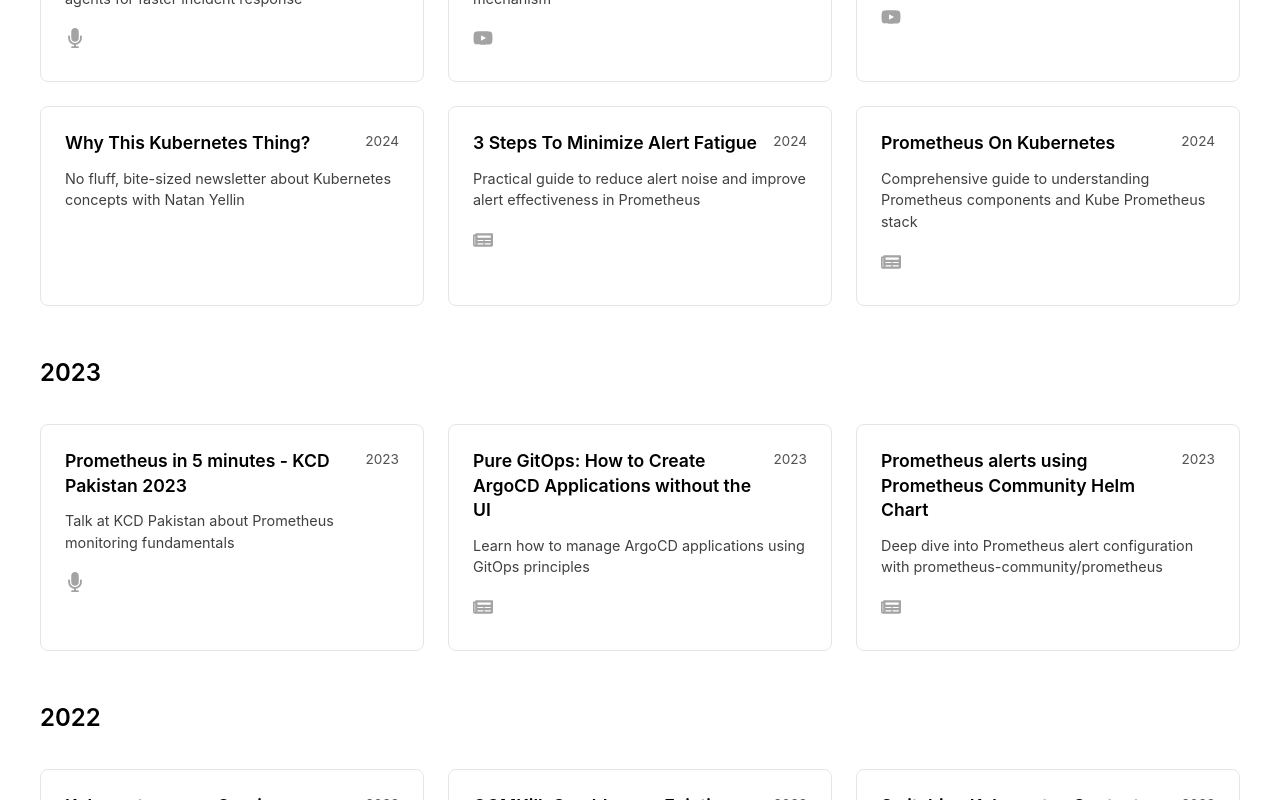
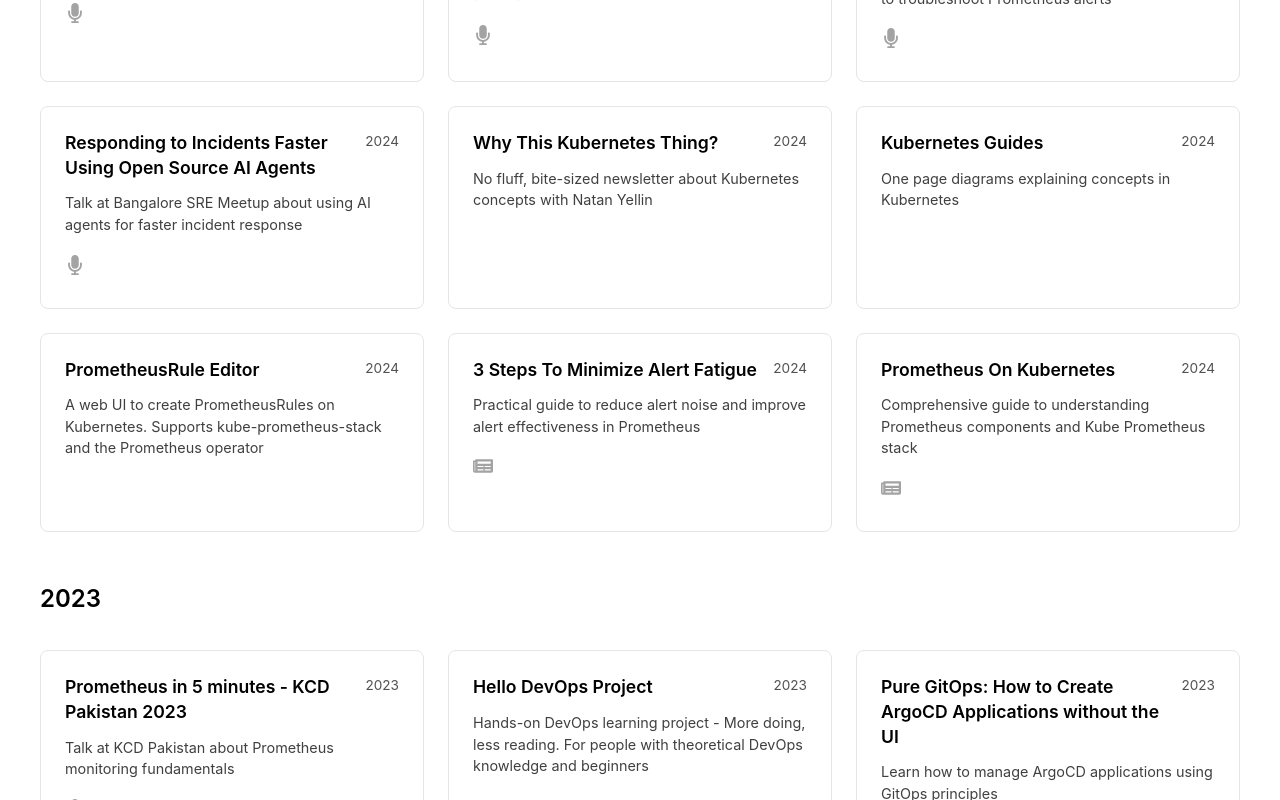
Before and after one commit to pavangudiwada/personal-website, a Next.js app: page /work in a window 1280 px wide. Shown: the part 1160-1960 px from the top of the page. Built offline with nearby package versions, Linux system fonts and the light colour scheme.

Commit message:
Added some other work

```diff
--- a/src/app/work/page.js
+++ b/src/app/work/page.js
@@ -80,14 +80,14 @@ const workItems = [
         title: "What does Prometheus scraping mean and how does it work?",
         description: "Video explanation of Prometheus scraping mechanism",
         category: "videos",
-        year: "2024",
+        year: "2025",
         link: "https://www.linkedin.com/posts/pavangudiwada_what-does-prometheus-scraping-mean-and-how-activity-7296555205838393344-EiQS"
     },
     {
         title: "Learn how Prometheus works in 2 minutes",
         description: "Quick video guide to understanding Prometheus",
         category: "videos",
-        year: "2024",
+        year: "2025",
         link: "https://www.linkedin.com/posts/pavangudiwada_learn-how-prometheus-works-in-2-minutes-activity-7294752532961050625-4PwK"
     },
     // Newsletter
@@ -97,6 +97,27 @@ const workItems = [
         category: "others",
         year: "2024",
         link: "https://whyk8s.substack.com"
+    },
+    {
+        title: "Kubernetes Guides",
+        description: "One page diagrams explaining concepts in Kubernetes",
+        category: "others",
+        year: "2024",
+        link: "https://github.com/pavangudiwada/kubernetesguides"
+    },
+    {
+        title: "Hello DevOps Project",
+        description: "Hands-on DevOps learning project - More doing, less reading. For people with theoretical DevOps knowledge and beginners",
+        category: "others",
+        year: "2023",
+        link: "https://github.com/robusta-dev/Hello-DevOps-Project"
+    },
+    {
+        title: "PrometheusRule Editor",
+        description: "A web UI to create PrometheusRules on Kubernetes. Supports kube-prometheus-stack and the Prometheus operator",
+        category: "others",
+        year: "2024",
+        link: "https://github.com/robusta-dev/prometheus-operator-ui"
     },
     // Blogs - Your content
     {
```
